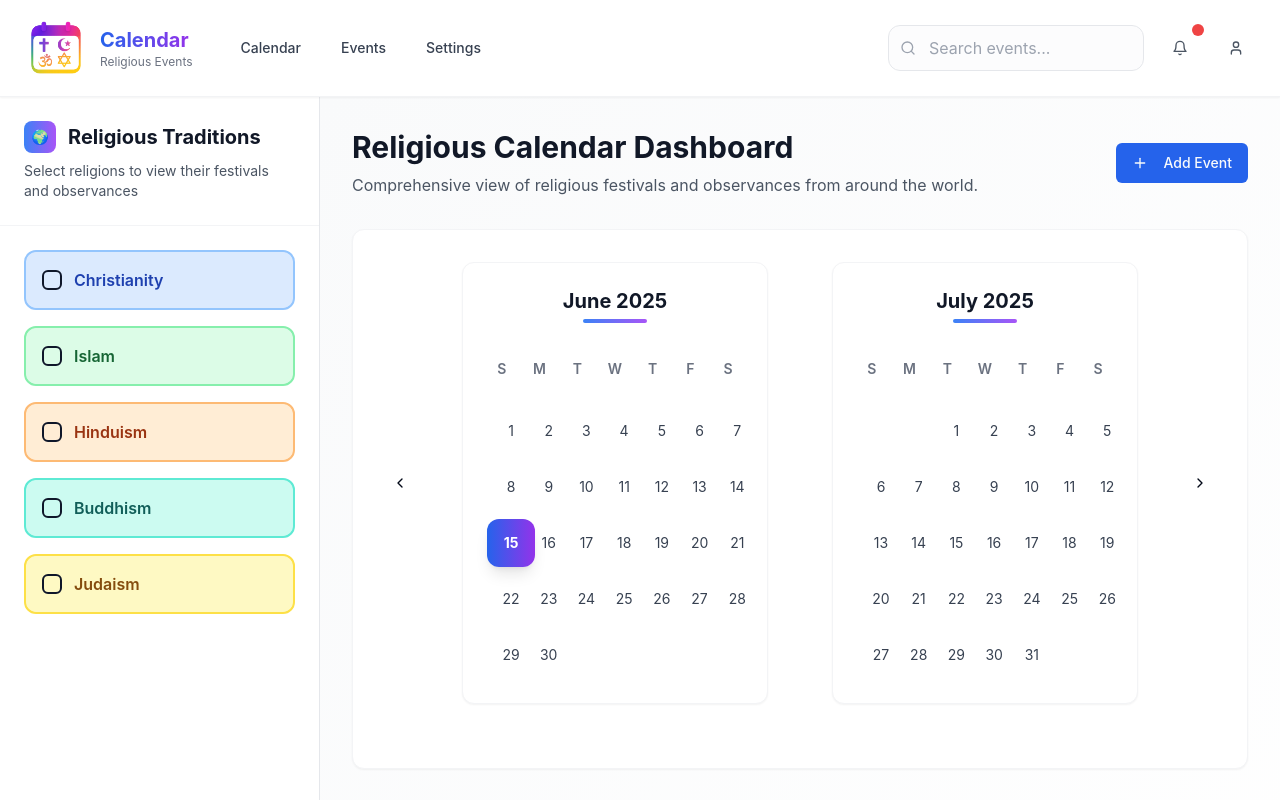
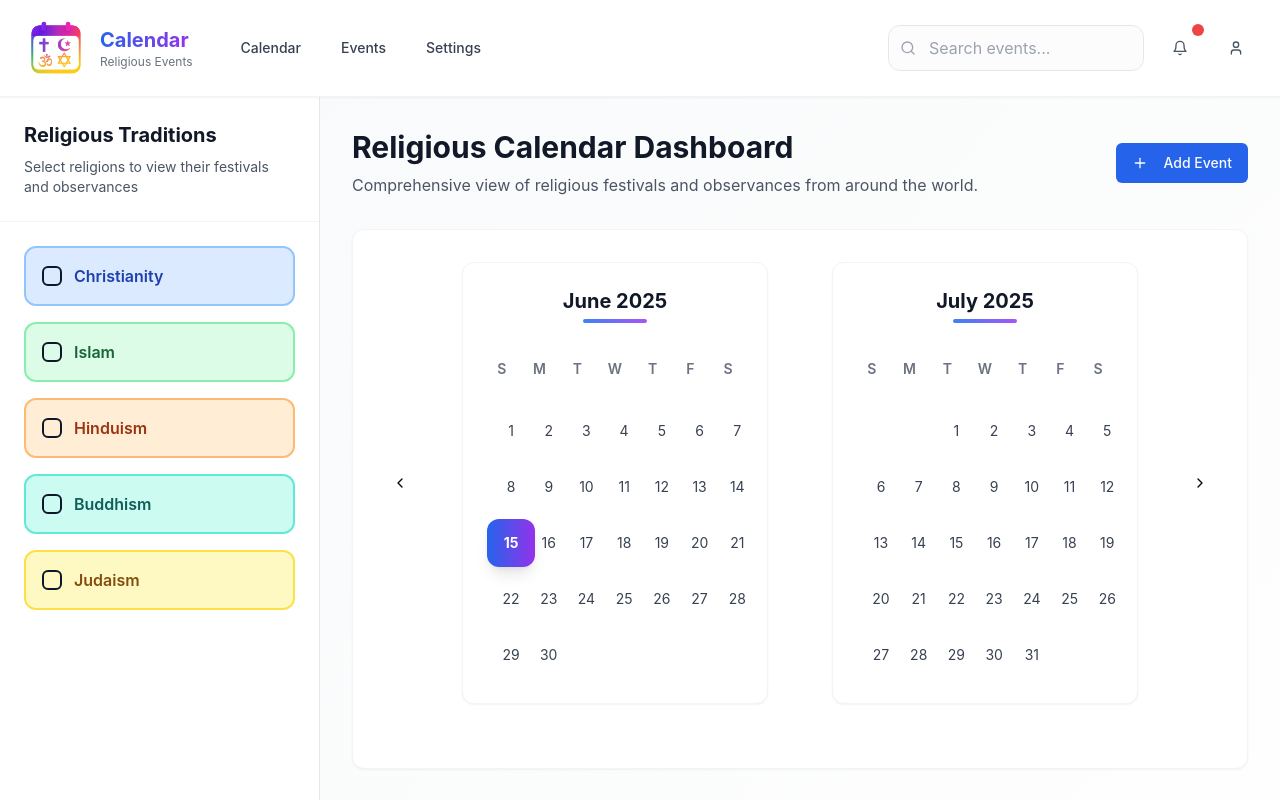
Before and after one commit to Redstruck/OmniCal, a React (Vite) app: page / in a window 1280 px wide. Shown: the top 800 px of the page. Built offline with nearby package versions, Linux system fonts and the light colour scheme.

Commit message:
Visual edit in Lovable
Edited UI in Lovable

```diff
--- a/src/components/ReligionSidebar.tsx
+++ b/src/components/ReligionSidebar.tsx
@@ -1,4 +1,3 @@
-
 import { Button } from "@/components/ui/button";
 import { Checkbox } from "@/components/ui/checkbox";
 import { useState } from "react";
@@ -63,9 +62,7 @@ const ReligionSidebar = ({
   return <div className="w-80 bg-white border-r border-gray-200 shadow-sm">
       <div className="p-6 border-b border-gray-100">
         <div className="flex items-center gap-3 mb-2">
-          <div className="w-8 h-8 bg-gradient-to-r from-blue-500 to-purple-500 rounded-lg flex items-center justify-center">
-            <span className="text-white text-sm font-bold">🌍</span>
-          </div>
+
           <h3 className="text-gray-900 font-bold text-xl">Religious Traditions</h3>
         </div>
         <p className="text-gray-600 text-sm">Select religions to view their festivals and observances</p>
@@ -78,12 +75,7 @@ const ReligionSidebar = ({
           return <div key={religion.name} className={`group relative rounded-xl border-2 transition-all duration-200 hover:shadow-md ${religion.lightColor} ${religion.borderColor} ${isSelected ? 'shadow-sm ring-2 ring-opacity-50' : 'hover:shadow-lg'}`}>
                 <div className={`p-4 ${religion.lightColor} rounded-xl`}>
                   <div className="flex items-center space-x-3">
-                    <Checkbox
-                      id={religion.name}
-                      checked={isSelected}
-                      onCheckedChange={checked => handleReligionChange(religion.name, checked as boolean)}
-                      className="h-5 w-5 border-2 rounded-md data-[state=checked]:bg-primary data-[state=checked]:border-primary"
-                    />
+                    <Checkbox id={religion.name} checked={isSelected} onCheckedChange={checked => handleReligionChange(religion.name, checked as boolean)} className="h-5 w-5 border-2 rounded-md data-[state=checked]:bg-primary data-[state=checked]:border-primary" />
                     <div className="flex-1">
                       <label htmlFor={religion.name} className={`font-semibold cursor-pointer transition-colors ${religion.textColor}`}>
                         {religion.name}
```
